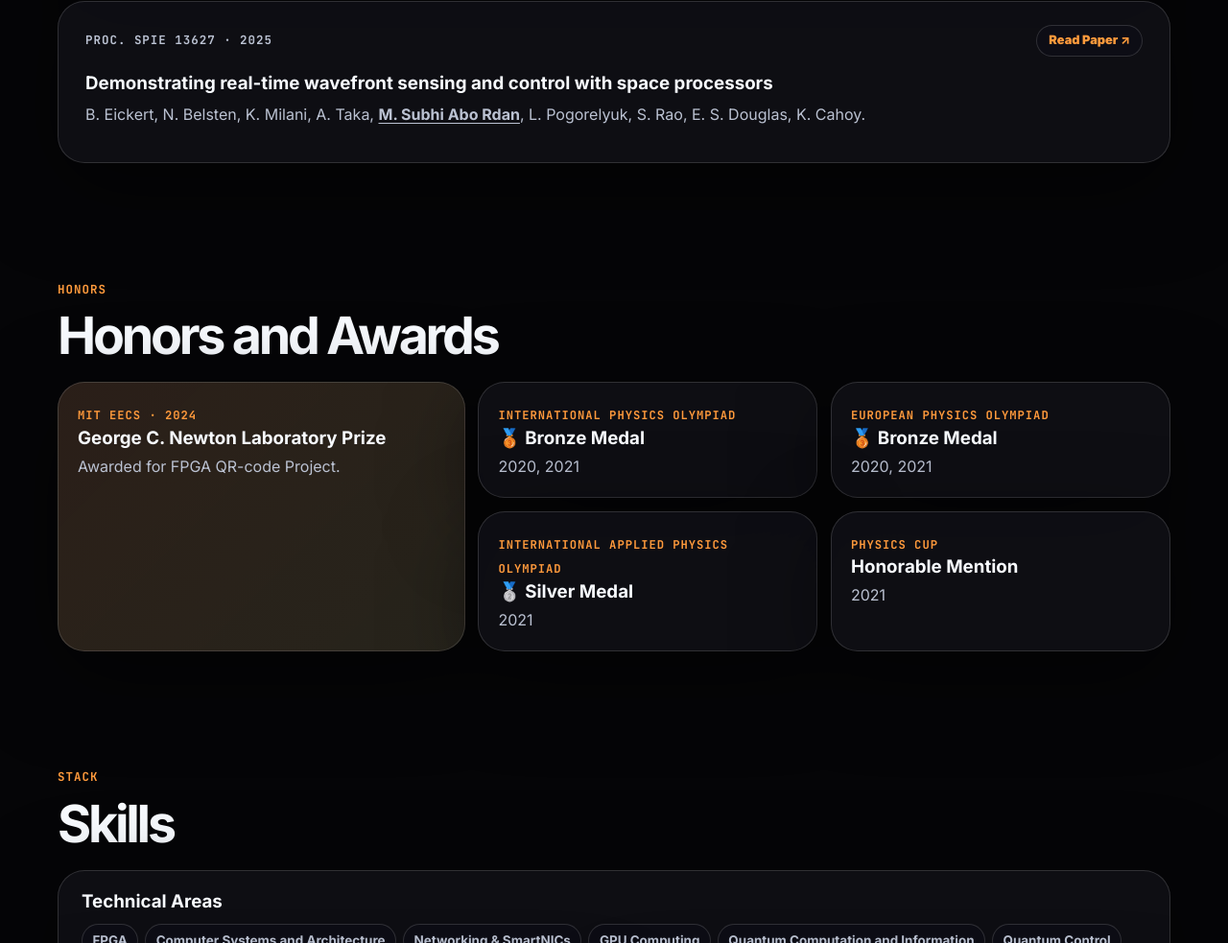
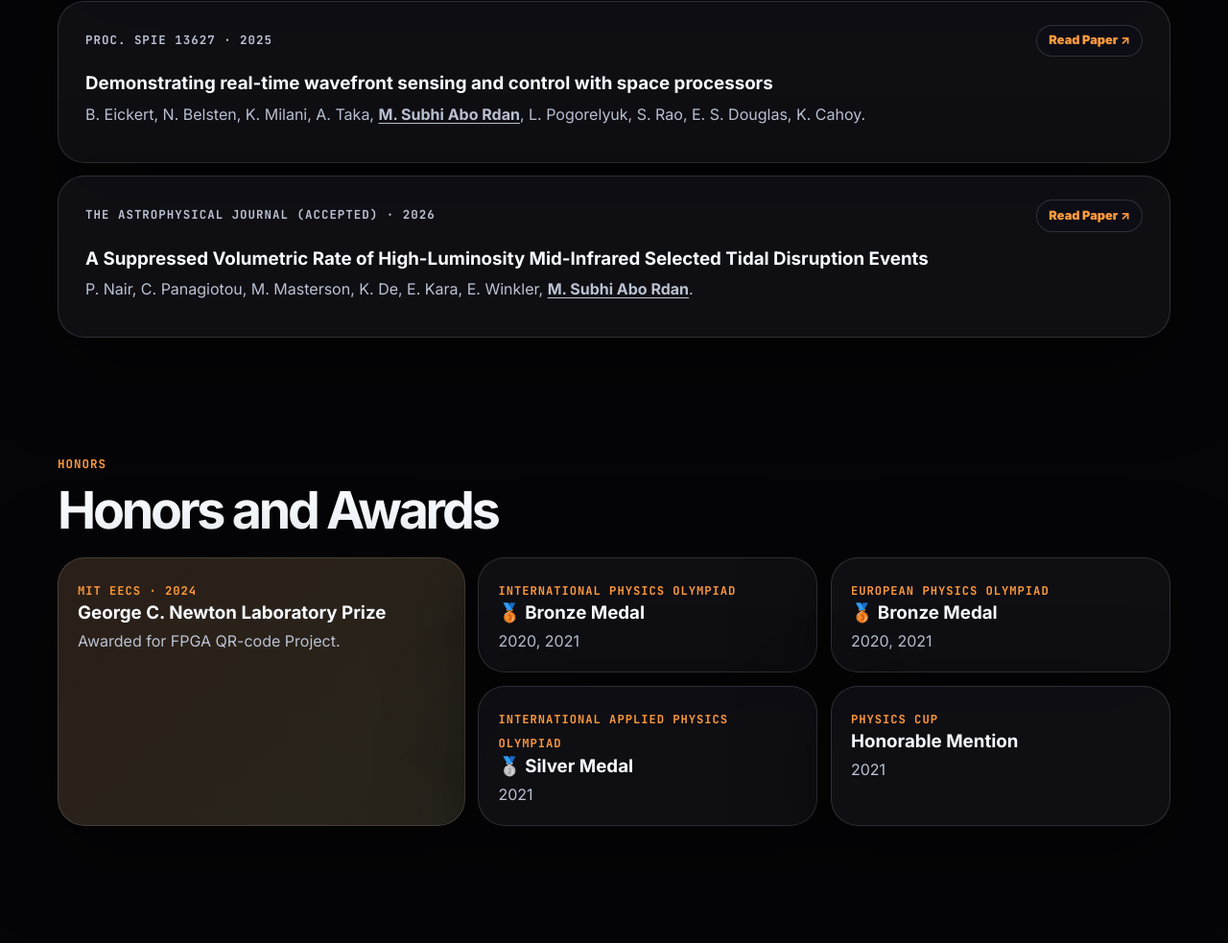
Before and after one commit to msubhia/msubhia.github.io, a plain HTML site: page index.html in a window 1280 px wide. Shown: the part 3293-4276 px from the top of the page at 96% size. Drawn offline with Linux system fonts and the light colour scheme.

Commit message:
new paper

```diff
--- a/index.html
+++ b/index.html
@@ -570,6 +570,27 @@
           </p>
         </article>
 
+        <article class="publication-card">
+          <div class="publication-top">
+            <p class="mono">The Astrophysical Journal (Accepted) · 2026</p>
+
+            <a class="paper-badge"
+              href="https://arxiv.org/abs/2606.31926"
+              target="_blank"
+              rel="noreferrer">
+              Read Paper ↗
+            </a>
+          </div>
+
+          <h3>A Suppressed Volumetric Rate of High-Luminosity Mid-Infrared Selected Tidal Disruption Events</h3>
+
+          <p>
+            P. Nair, C. Panagiotou, M. Masterson, K. De,
+            E. Kara, E. Winkler,
+            <span class="author-me">M. Subhi Abo Rdan</span>.
+          </p>
+        </article>
+
       </div>
     </section>
 
```
